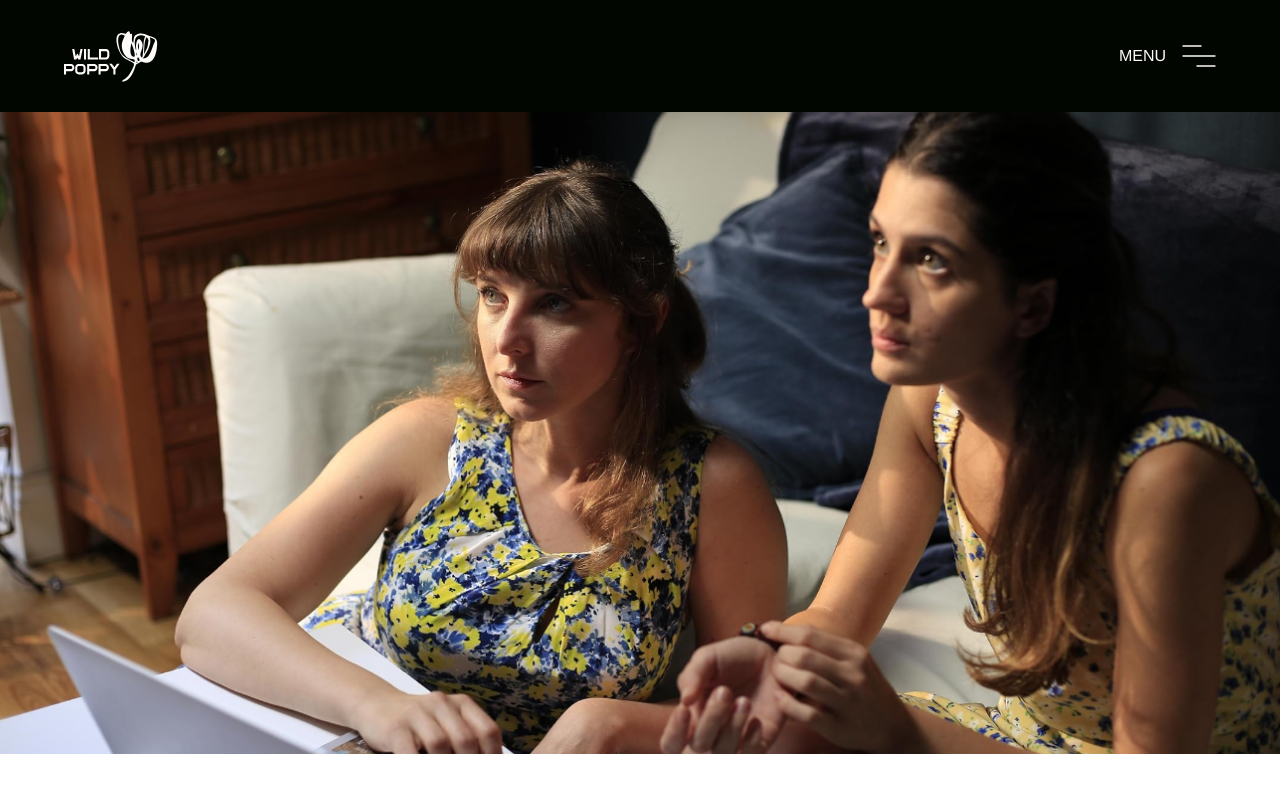
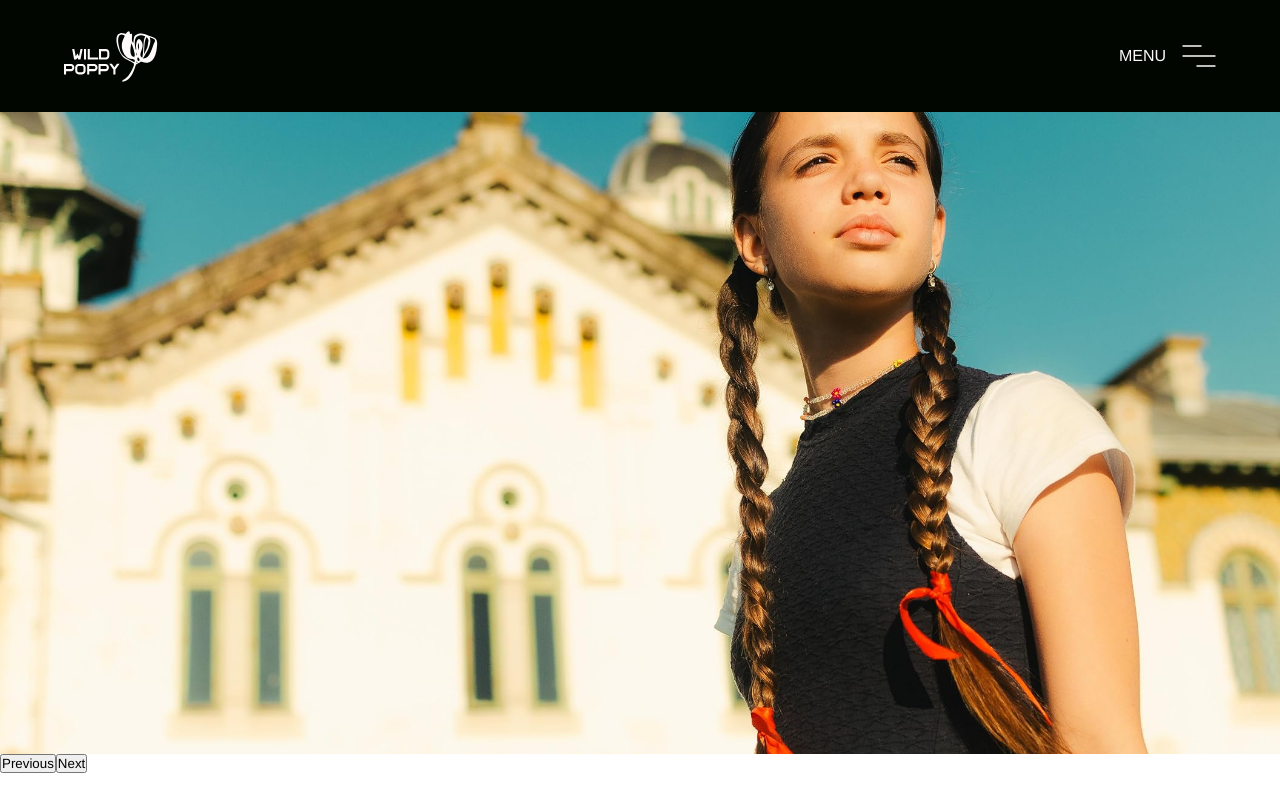
Before and after one commit to Septy2000/Wild-Poppy-Films-Website, a Next.js app in the folder wild-poppy-films-website/: page / in a window 1280 px wide. Built offline with nearby package versions, Linux system fonts and the light colour scheme.

Commit message:
Changed content cycling logic to now work properly and be more consistent;

```diff
--- a/wild-poppy-films-website/src/components/pages/HomePage/HomeHero/HomeHero.styled.tsx
+++ b/wild-poppy-films-website/src/components/pages/HomePage/HomeHero/HomeHero.styled.tsx
@@ -1,9 +1,29 @@
 "use client";
 import Image from "next/image";
-import styled from "styled-components";
+import styled, { keyframes } from "styled-components";
 
-export const Container = styled.div``;
+export const Container = styled.div`
+    width: 100%;
+    height: 100%;
+    position: relative;
+`;
 
-export const StyledImage = styled(Image)`
+export const ContentContainer = styled.div`
+    display: flex;
+    flex-direction: row;
+    width: 100%;
+    height: 100%;
+    overflow: hidden;
+`;
+
+export const StyledImage = styled(Image)<{ $imageIndex: number }>`
     object-fit: cover;
+    width: 100%;
+    height: 100%;
+    display: block;
+    flex-grow: 0;
+    flex-shrink: 0;
+    translate: ${({ $imageIndex }) => -100 * $imageIndex}%;
+
+    transition: translate 0.2s ease-in-out;
 `;
--- a/wild-poppy-films-website/src/components/pages/HomePage/HomeHero/HomeHero.tsx
+++ b/wild-poppy-films-website/src/components/pages/HomePage/HomeHero/HomeHero.tsx
@@ -44,45 +44,50 @@ export default function HomeHero() {
     const [currentMovieIndex, setCurrentMovieIndex] = useState(0);
     const [currentImageIndex, setCurrentImageIndex] = useState(0);
 
-    useEffect(() => {
-        const intervalImage = setInterval(() => {
-            setCurrentImageIndex((prevImageIndex) => {
-                if (prevImageIndex === content[currentMovieIndex].images.desktop.length - 1) {
+    function showNextImage() {
+        const moviesCount = content.length;
+        const imagesCountForCurrentMovie = content[currentMovieIndex].images.desktop.length;
+
+        setCurrentImageIndex((currentIndex) => {
+            if (currentIndex === imagesCountForCurrentMovie - 1) {
+                setCurrentMovieIndex((currentMovieIndex + 1) % moviesCount);
                 return 0;
             }
-                return prevImageIndex + 1;
+            return currentIndex + 1;
         });
-        }, contentCycleDurationMs);
+    }
 
-        return () => clearInterval(intervalImage);
-    }, [currentImageIndex]);
+    function showPreviousImage() {
+        const moviesCount = content.length;
+        const imagesCountForCurrentMovie = content[currentMovieIndex].images.desktop.length;
 
-    useEffect(() => {
-        if (currentImageIndex === 2) {
-            const intervalMovie = setInterval(() => {
-                setCurrentMovieIndex((prevMovieIndex) => {
-                    if (prevMovieIndex === content.length - 1) {
-                        return 0;
+        setCurrentImageIndex((currentIndex) => {
+            if (currentIndex === 0) {
+                setCurrentMovieIndex((currentMovieIndex - 1 + moviesCount) % moviesCount);
+                return imagesCountForCurrentMovie - 1;
             }
-                    return prevMovieIndex + 1;
+            return currentIndex - 1;
         });
-            }, contentCycleDurationMs);
-            return () => clearInterval(intervalMovie);
     }
-    }, [currentImageIndex]);
-
-    useEffect(() => {
-        console.log("currentMovieIndex", currentMovieIndex);
-        console.log("currentImageIndex", currentImageIndex);
-    }, [currentMovieIndex, currentImageIndex]);
 
     return (
-        <React.Fragment>
+        <Styled.Container>
+            <Styled.ContentContainer>
+                {content.map((movie) =>
+                    movie.images.desktop.map((image, imageIndex) => (
                         <Styled.StyledImage
-                src={content[currentMovieIndex].images.desktop[currentImageIndex]}
-                alt={content[currentMovieIndex].title}
-                priority
+                            key={`${movie.title}-${imageIndex}`}
+                            src={image}
+                            alt={movie.title}
+                            $imageIndex={
+                                currentImageIndex + currentMovieIndex * movie.images.desktop.length
+                            }
                         />
-        </React.Fragment>
+                    ))
+                )}
+            </Styled.ContentContainer>
+            <button onClick={showPreviousImage}>Previous</button>
+            <button onClick={showNextImage}>Next</button>
+        </Styled.Container>
     );
 }
```
Also changed, not shown: wild-poppy-films-website/src/components/pages/HomePage/HomeHero/HomeHeroContentCycle/HomeHeroContentCycle.styled.tsx (deleted), wild-poppy-films-website/src/components/pages/HomePage/HomeHero/HomeHeroContentCycle/HomeHeroContentCycle.tsx (deleted). Lines whose indentation alone changed are shown as unchanged.
